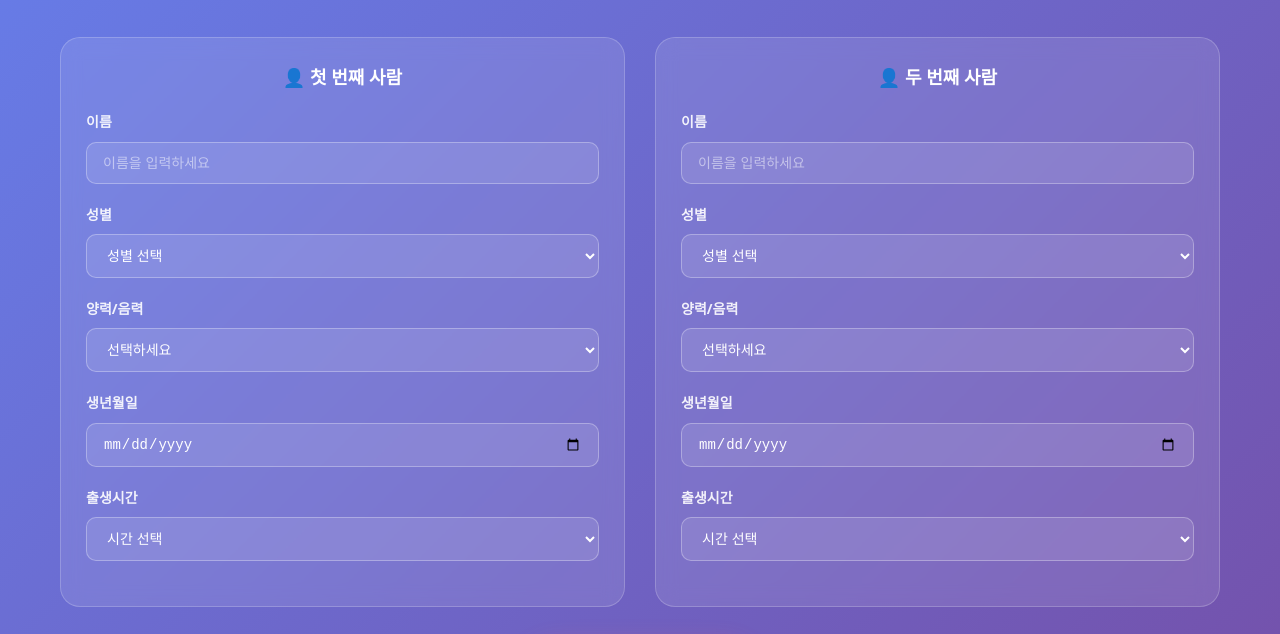
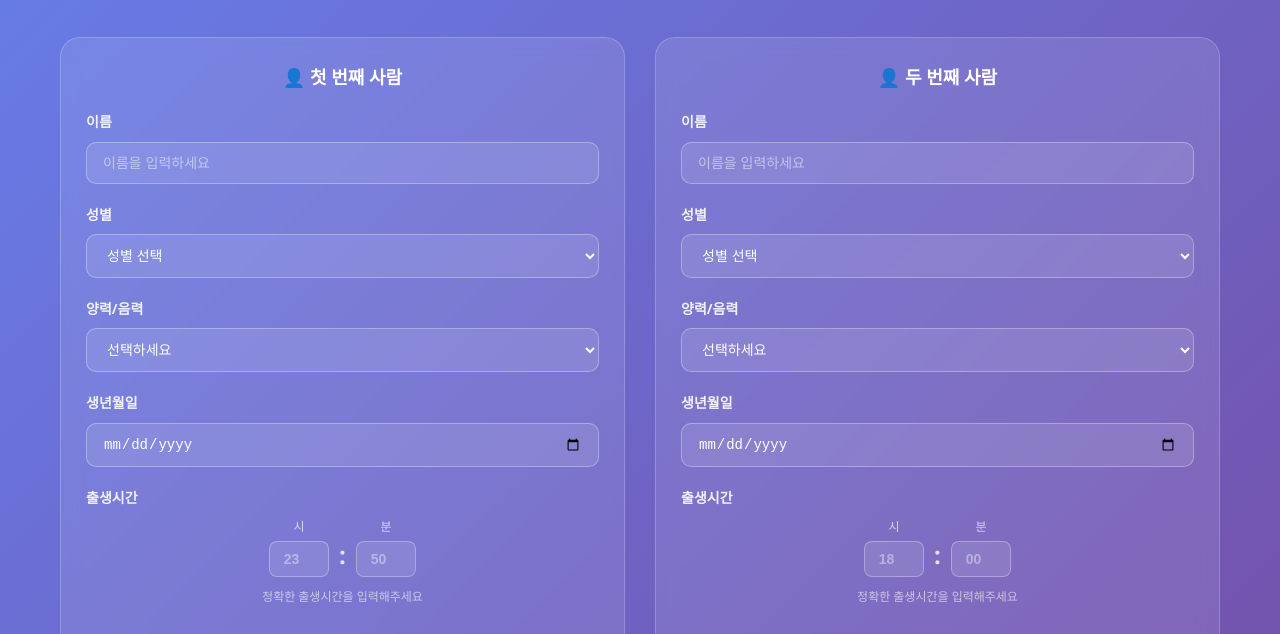
Before and after one commit to jmYoo1214/EmploymentsSaju, a website: page compatibility.html in a window 1280 px wide. Shown: the part 141-775 px from the top of the page. Drawn offline with Linux system fonts and the light colour scheme.

Commit message:
Change birth time input to separate hour and minute fields
- Replace single time input with separate hour and minute number inputs
- Update HTML: person1BirthHour, person1BirthMinute, person2BirthHour, person2BirthMinute
- Add CSS styling for time input groups with centered layout
- Update convertBirthTimeToHour to accept hour and minute parameters
- Fix validateInputs and initializeElements to reference new field names
- Add ya-ja-si logic: 23:30+ counts as next day
- Improve UX with placeholder values (23:50, 18:00)

```diff
--- a/compatibility.html
+++ b/compatibility.html
@@ -54,22 +54,21 @@
                 <input type="date" id="person1BirthDate" />
               </div>
               <div class="input-group">
-                <label for="person1BirthTime">출생시간</label>
-                <select id="person1BirthTime">
-                  <option value="">시간 선택</option>
-                  <option value="0">자시 (23:30-01:29)</option>
-                  <option value="1">축시 (01:30-03:29)</option>
-                  <option value="2">인시 (03:30-05:29)</option>
-                  <option value="3">묘시 (05:30-07:29)</option>
-                  <option value="4">진시 (07:30-09:29)</option>
-                  <option value="5">사시 (09:30-11:29)</option>
-                  <option value="6">오시 (11:30-13:29)</option>
-                  <option value="7">미시 (13:30-15:29)</option>
-                  <option value="8">신시 (15:30-17:29)</option>
-                  <option value="9">유시 (17:30-19:29)</option>
-                  <option value="10">술시 (19:30-21:29)</option>
-                  <option value="11">해시 (21:30-23:29)</option>
-                </select>
+                <label>출생시간</label>
+                <div class="time-input-container">
+                  <div class="time-inputs">
+                    <div class="time-input-group">
+                      <label for="person1BirthHour">시</label>
+                      <input type="number" id="person1BirthHour" min="0" max="23" placeholder="23" />
+                    </div>
+                    <div class="time-separator">:</div>
+                    <div class="time-input-group">
+                      <label for="person1BirthMinute">분</label>
+                      <input type="number" id="person1BirthMinute" min="0" max="59" placeholder="50" />
+                    </div>
+                  </div>
+                  <div class="time-help-text">정확한 출생시간을 입력해주세요</div>
+                </div>
               </div>
             </div>
 
@@ -103,22 +102,21 @@
                 <input type="date" id="person2BirthDate" />
               </div>
               <div class="input-group">
-                <label for="person2BirthTime">출생시간</label>
-                <select id="person2BirthTime">
-                  <option value="">시간 선택</option>
-                  <option value="0">자시 (23:30-01:29)</option>
-                  <option value="1">축시 (01:30-03:29)</option>
-                  <option value="2">인시 (03:30-05:29)</option>
-                  <option value="3">묘시 (05:30-07:29)</option>
-                  <option value="4">진시 (07:30-09:29)</option>
-                  <option value="5">사시 (09:30-11:29)</option>
-                  <option value="6">오시 (11:30-13:29)</option>
-                  <option value="7">미시 (13:30-15:29)</option>
-                  <option value="8">신시 (15:30-17:29)</option>
-                  <option value="9">유시 (17:30-19:29)</option>
-                  <option value="10">술시 (19:30-21:29)</option>
-                  <option value="11">해시 (21:30-23:29)</option>
-                </select>
+                <label>출생시간</label>
+                <div class="time-input-container">
+                  <div class="time-inputs">
+                    <div class="time-input-group">
+                      <label for="person2BirthHour">시</label>
+                      <input type="number" id="person2BirthHour" min="0" max="23" placeholder="18" />
+                    </div>
+                    <div class="time-separator">:</div>
+                    <div class="time-input-group">
+                      <label for="person2BirthMinute">분</label>
+                      <input type="number" id="person2BirthMinute" min="0" max="59" placeholder="00" />
+                    </div>
+                  </div>
+                  <div class="time-help-text">정확한 출생시간을 입력해주세요</div>
+                </div>
               </div>
             </div>
           </div>
--- a/compatibility.js
+++ b/compatibility.js
@@ -14,13 +14,15 @@ class CompatibilityCalculator {
     this.person1Gender = document.getElementById('person1Gender');
     this.person1Calendar = document.getElementById('person1Calendar');
     this.person1BirthDate = document.getElementById('person1BirthDate');
-    this.person1BirthTime = document.getElementById('person1BirthTime');
+    this.person1BirthHour = document.getElementById('person1BirthHour');
+    this.person1BirthMinute = document.getElementById('person1BirthMinute');
 
     this.person2Name = document.getElementById('person2Name');
     this.person2Gender = document.getElementById('person2Gender');
     this.person2Calendar = document.getElementById('person2Calendar');
     this.person2BirthDate = document.getElementById('person2BirthDate');
-    this.person2BirthTime = document.getElementById('person2BirthTime');
+    this.person2BirthHour = document.getElementById('person2BirthHour');
+    this.person2BirthMinute = document.getElementById('person2BirthMinute');
 
     // 버튼들
     this.calculateButton = document.getElementById('calculateButton');
@@ -106,8 +108,8 @@ class CompatibilityCalculator {
     const month = birthDate.getMonth() + 1;
     const day = birthDate.getDate();
 
-    // 출생시간을 실제 시간으로 변환
-    const hour = this.convertBirthTimeToHour(person.birthTime);
+    // 출생시간을 실제 시간으로 변환 (시,분 입력)
+    const hour = this.convertBirthTimeToHour(person.birthHour, person.birthMinute);
 
     // 정확한 간지 계산
     const ganji = this.calculateAccurateGanji(year, month, day, hour);
@@ -144,24 +146,17 @@ class CompatibilityCalculator {
     };
   }
 
-  // 출생시간을 실제 시간으로 변환
-  convertBirthTimeToHour(birthTime) {
-    const timeMap = {
-      '0': 23,  // 자시 (23:30-01:29) - 23시로 변환
-      '1': 1,   // 축시 (01:30-03:29)
-      '2': 3,   // 인시 (03:30-05:29)
-      '3': 5,   // 묘시 (05:30-07:29)
-      '4': 7,   // 진시 (07:30-09:29)
-      '5': 9,   // 사시 (09:30-11:29)
-      '6': 11,  // 오시 (11:30-13:29)
-      '7': 13,  // 미시 (13:30-15:29)
-      '8': 15,  // 신시 (15:30-17:29)
-      '9': 17,  // 유시 (17:30-19:29)
-      '10': 19, // 술시 (19:30-21:29)
-      '11': 21  // 해시 (21:30-23:29)
-    };
+  // 출생시간을 실제 시간으로 변환 (시,분 입력)
+  convertBirthTimeToHour(birthHour, birthMinute) {
+    const hour = parseInt(birthHour) || 12; // 기본값: 오시
+    const minute = parseInt(birthMinute) || 0;
 
-    return timeMap[birthTime] || 12; // 기본값: 오시
+    // 23:30 이후는 야자시로 간주하여 다음날로 계산
+    if (hour === 23 && minute >= 30) {
+      return 23; // 야자시로 처리
+    }
+
+    return hour;
   }
 
   // 날짜로부터 간지 계산하는 헬퍼 함수
@@ -653,9 +648,9 @@ class CompatibilityCalculator {
   validateInputs() {
     const requiredFields = [
       this.person1Name, this.person1Gender, this.person1Calendar,
-      this.person1BirthDate, this.person1BirthTime,
+      this.person1BirthDate, this.person1BirthHour, this.person1BirthMinute,
       this.person2Name, this.person2Gender, this.person2Calendar,
-      this.person2BirthDate, this.person2BirthTime
+      this.person2BirthDate, this.person2BirthHour, this.person2BirthMinute
     ];
 
     for (let field of requiredFields) {
@@ -676,7 +671,8 @@ class CompatibilityCalculator {
       gender: document.getElementById(prefix + 'Gender').value,
       calendar: document.getElementById(prefix + 'Calendar').value,
       birthDate: document.getElementById(prefix + 'BirthDate').value,
-      birthTime: document.getElementById(prefix + 'BirthTime').value
+      birthHour: document.getElementById(prefix + 'BirthHour').value,
+      birthMinute: document.getElementById(prefix + 'BirthMinute').value
     };
   }
 
--- a/style.css
+++ b/style.css
@@ -2239,6 +2239,70 @@ footer {
   color: rgba(255, 255, 255, 0.5);
 }
 
+.time-input-container {
+  position: relative;
+}
+
+.time-inputs {
+  display: flex;
+  align-items: center;
+  gap: 10px;
+  justify-content: center;
+}
+
+.time-input-group {
+  display: flex;
+  flex-direction: column;
+  align-items: center;
+  gap: 5px;
+}
+
+.time-input-group label {
+  font-size: 12px;
+  color: rgba(255, 255, 255, 0.7);
+  font-weight: 500;
+  margin: 0;
+}
+
+.time-input-group input[type="number"] {
+  width: 60px;
+  padding: 8px 12px;
+  border: 1px solid rgba(255, 255, 255, 0.3);
+  border-radius: 8px;
+  background: rgba(255, 255, 255, 0.1);
+  color: white;
+  font-size: 16px;
+  font-weight: 600;
+  text-align: center;
+  transition: all 0.3s ease;
+}
+
+.time-input-group input[type="number"]:focus {
+  outline: none;
+  border-color: #ff6b6b;
+  box-shadow: 0 0 0 3px rgba(255, 107, 107, 0.1);
+  background: rgba(255, 255, 255, 0.15);
+}
+
+.time-input-group input[type="number"]::placeholder {
+  color: rgba(255, 255, 255, 0.4);
+  font-size: 14px;
+}
+
+.time-separator {
+  font-size: 24px;
+  font-weight: bold;
+  color: rgba(255, 255, 255, 0.8);
+  margin-top: 15px;
+}
+
+.time-help-text {
+  font-size: 12px;
+  color: rgba(255, 255, 255, 0.6);
+  margin-top: 10px;
+  text-align: center;
+}
+
 .calculate-button-container {
   text-align: center;
   margin-top: 30px;
```
